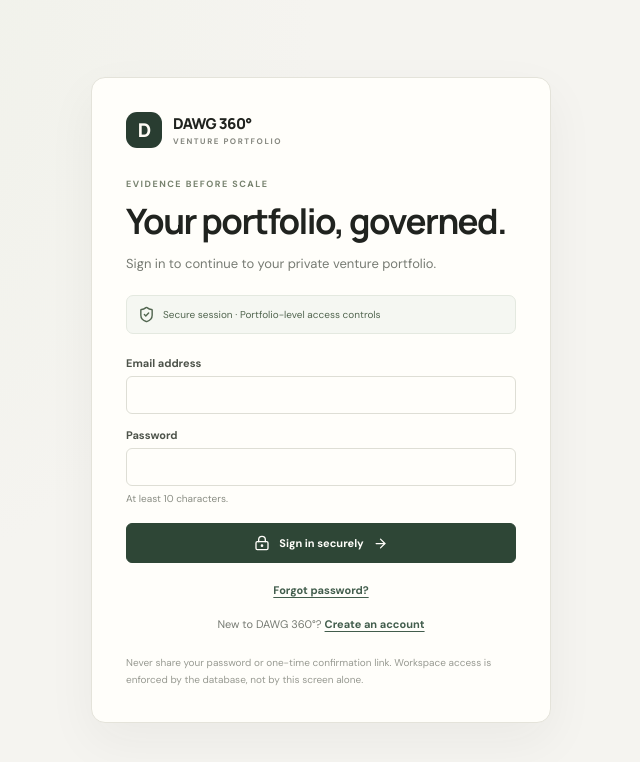
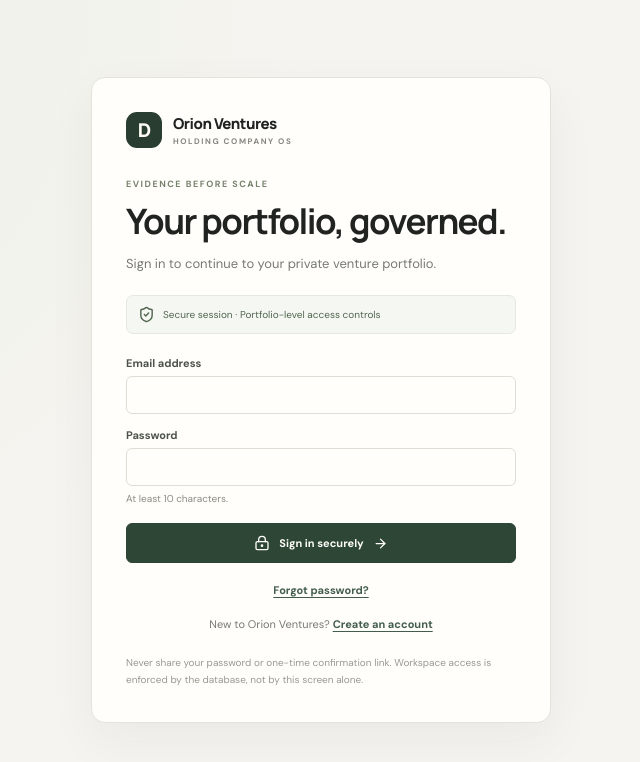
Before and after one commit to officialdawg25-ai/Orion-Ventures, a React (Vite) app: page / in a window 1280 px wide. Shown: the top 762 px of the page, without its empty margins (319-959 px from the left). Built offline with nearby package versions, Linux system fonts and the light colour scheme; no server answers.

Commit message:
Apply Orion Ventures holding company branding

```diff
--- a/src/components/AuthPanel.tsx
+++ b/src/components/AuthPanel.tsx
@@ -59,9 +59,9 @@ export default function AuthPanel() {
   return (
     <main className="auth-shell">
       <section className="auth-card" aria-labelledby="auth-title">
-        <a className="brand auth-brand" href="/" aria-label="DAWG 360 home">
+        <a className="brand auth-brand" href="/" aria-label="Orion Ventures home">
           <span className="brand-mark">D</span>
-          <span className="brand-copy"><strong>DAWG 360°</strong><small>VENTURE PORTFOLIO</small></span>
+          <span className="brand-copy"><strong>Orion Ventures</strong><small>HOLDING COMPANY OS</small></span>
         </a>
         <p className="eyebrow">EVIDENCE BEFORE SCALE</p>
         <h1 id="auth-title">{mode === "signin" ? "Your portfolio, governed." : mode === "signup" ? "Create your workspace." : "Reset your password."}</h1>
@@ -88,7 +88,7 @@ export default function AuthPanel() {
         </form>
         {mode === "signin" && <p className="auth-switch auth-forgot"><button type="button" onClick={() => { setMode("reset"); setError(""); setMessage(""); }}>Forgot password?</button></p>}
         <p className="auth-switch">
-          {mode === "signin" ? "New to DAWG 360°?" : mode === "signup" ? "Already have an account?" : "Remembered your password?"}{" "}
+          {mode === "signin" ? "New to Orion Ventures?" : mode === "signup" ? "Already have an account?" : "Remembered your password?"}{" "}
           <button type="button" onClick={() => { setMode(mode === "signin" ? "signup" : "signin"); setError(""); setMessage(""); }}>
             {mode === "signin" ? "Create an account" : "Back to sign in"}
           </button>
```
